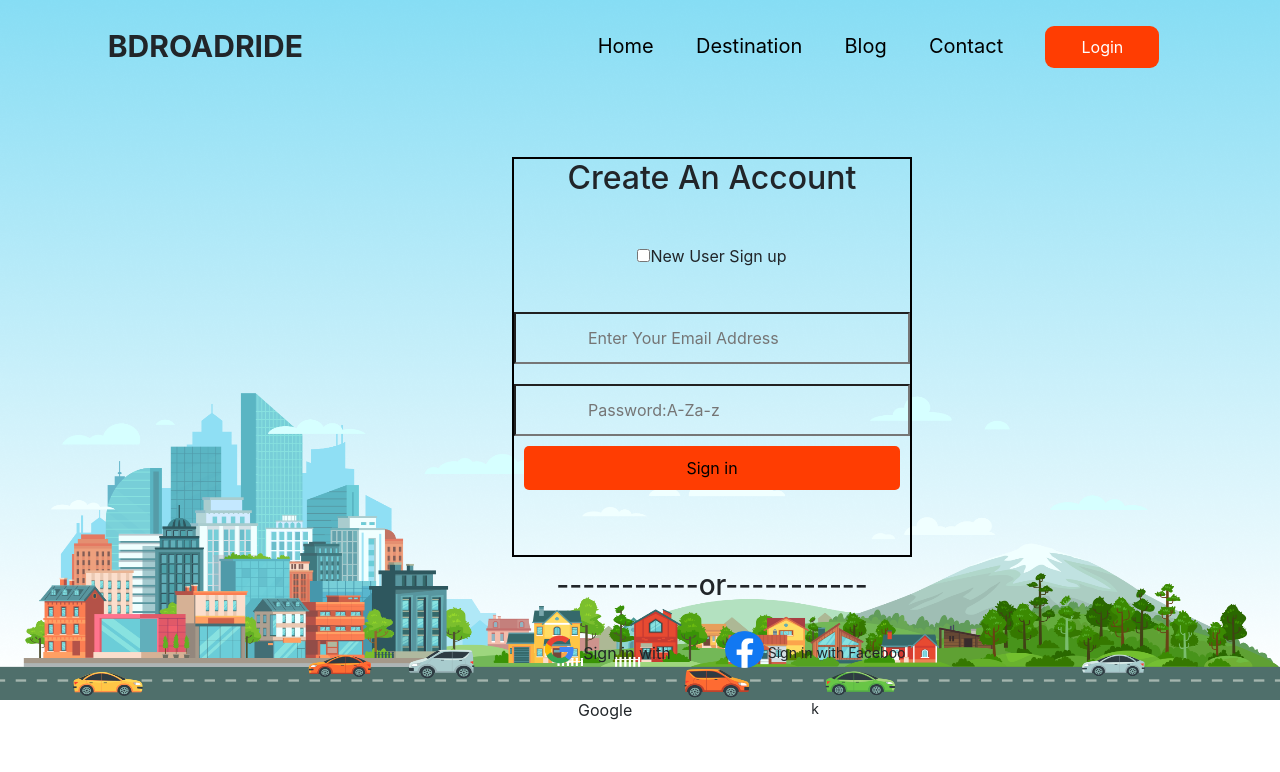
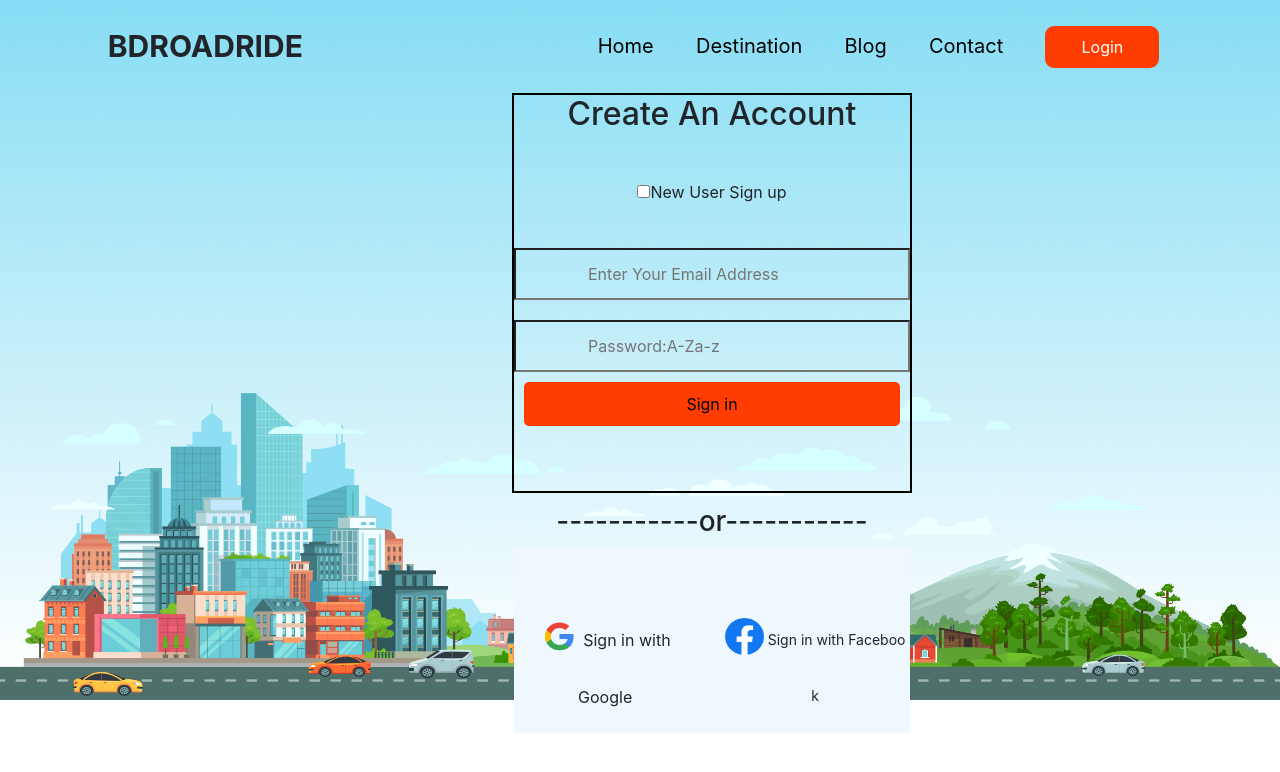
Before and after one commit to suparansharma/bd_road_ride_using_react, a React (Create React App) app: page /login in a window 1280 px wide. Shown: the top 772 px of the page. Built offline with nearby package versions, Linux system fonts and the light colour scheme.

Commit message:
login pages styel added

```diff
--- a/src/components/Login/Login.css
+++ b/src/components/Login/Login.css
@@ -17,7 +17,7 @@
     width: 400px;
    text-align: center;
    margin-left: 40%;
-   margin-top: 3%;
+   /* margin-top: 3%; */
 }
 
 
@@ -55,10 +55,12 @@
 
 .loginWithSocial{
     /* margin-top: 29%; */
+    background-color: aliceblue;
 }
 
 .specificMedia{
     /* background-color: aliceblue; */
+    /* border:      2px solid black; */
 }
 
 
@@ -72,6 +74,9 @@
     font-size: 14px;
 }
 
+.socialColum{
+    margin-top: 25%;
+}
 
 /* Extra small devices (phones, 600px and down) */
 @media only screen and (max-width: 600px) {}
@@ -80,10 +85,14 @@
 @media only screen and (min-width: 600px) {}
 
 /* Medium devices (landscape tablets, 768px and up) */
-@media only screen and (min-width: 768px) {}
+@media only screen and (min-width: 768px) {
+
+}
 
 /* Large devices (laptops/desktops, 992px and up) */
-@media only screen and (min-width: 992px) {}
+@media only screen and (min-width: 992px) {
+
+}
 
 /* Extra large devices (large laptops and desktops, 1200px and up) */
 @media only screen and (min-width: 1200px) {
@@ -93,7 +102,7 @@
         width: 400px;
        text-align: center;
        margin-left: 40%;
-       margin-top: 7%;
+       margin-top: 2%;
     }
 
     .gapArea{
--- a/src/components/Login/Login.js
+++ b/src/components/Login/Login.js
@@ -275,12 +275,12 @@ const Login = () => {
           </div>
           <div className="loginWithSocial">
             <div className="row">
-              <div className="col specificMedia">
+              <div className="col ">
                 {/* Google Sign In button method Start */}
                 {user.isSignedIn ? (
                   <div onClick={handleGoogleSignOut} className="faceBookLogin">
                     <div className="row">
-                      <div className="col ">
+                      <div className="col socialColum ">
                         <img className="logoImage" src={googleLogo} alt="" />{' '}
                         <span className="afterLogo">Sign OUT </span>
                       </div>
@@ -290,7 +290,7 @@ const Login = () => {
                   // <button onClick={handleGoogleSignOut}>Google SignOut</button>
                   <div onClick={handleGoogleSignIn} className="faceBookLogin specificMedia">
                     <div className="row">
-                      <div className="col ">
+                      <div className="col socialColum ">
                         <img className="logoImage" src={googleLogo} alt="" />{' '}
                         <span className="afterLogo">Sign in with Google </span>
                       </div>
@@ -314,7 +314,7 @@ const Login = () => {
 
                 <div onClick={hadleFacebookSignIn} className="faceBookLogin">
                   <div className="row">
-                    <div className="col" style={{lineBreak: 'anywhere',fontSize: '14px'}} >
+                    <div className="col socialColum" style={{lineBreak: 'anywhere',fontSize: '14px'}} >
                       <img className="logoImage" src={fbLogo} alt="" />{' '}
                       <span className="afterLogo ">Sign in with Facebook </span>
                     </div>
```
